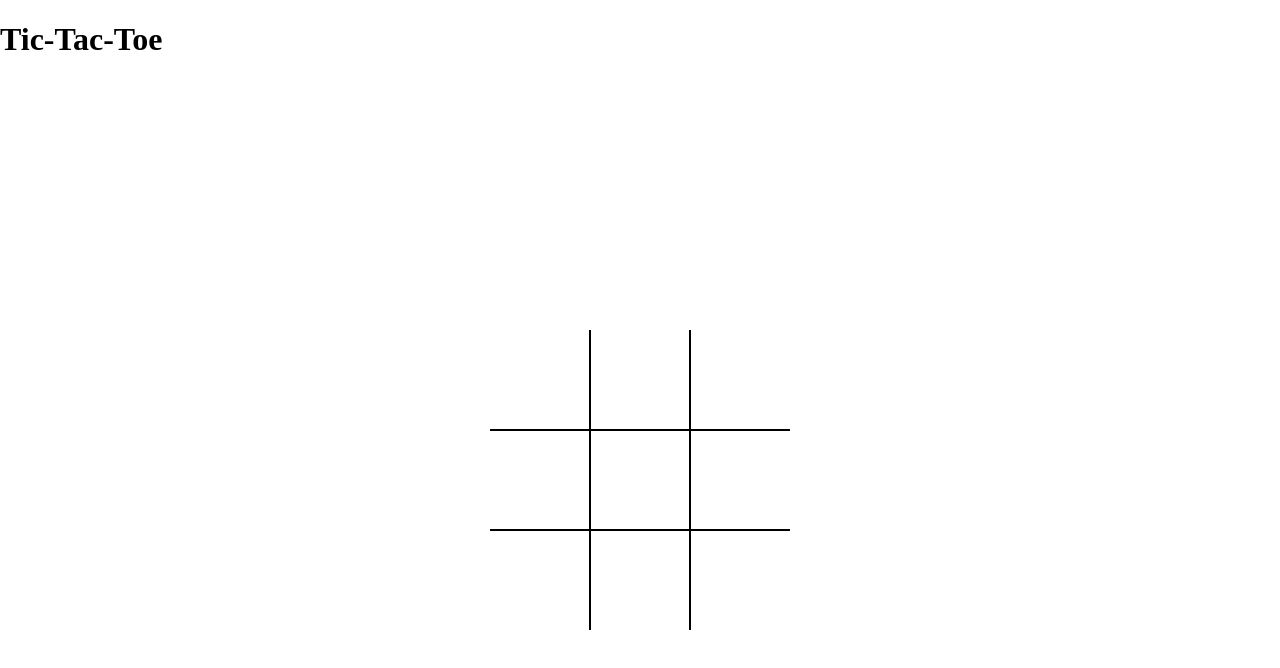
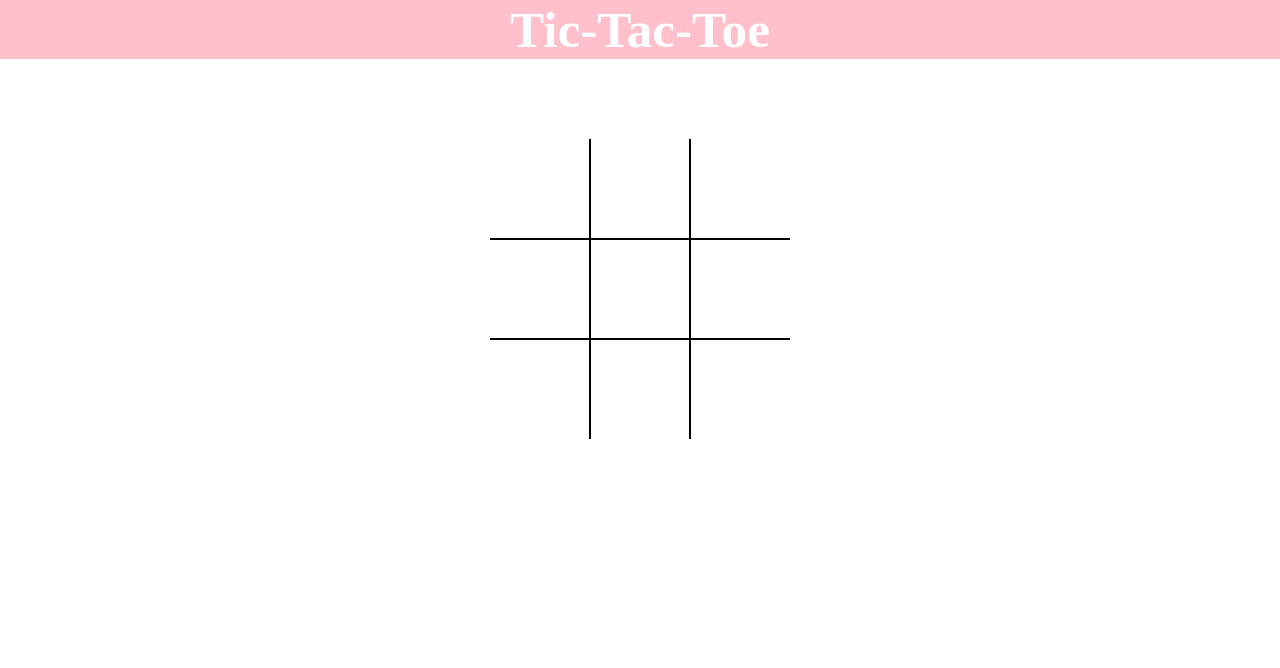
Before and after one commit to campe0n/tictactoe, a plain HTML site: page index.html in a window 1280 px wide. Drawn offline with Linux system fonts and the light colour scheme.

Commit message:
added header

```diff
--- a/index.html
+++ b/index.html
@@ -9,7 +9,9 @@
     <title>Tic-Tac-Toe</title>
   </head>
   <body>
-    <h1>Tic-Tac-Toe</h1>
+    <header>
+      <h1>Tic-Tac-Toe</h1>
+    </header>
     <div class="board" id="board">
       <div class="cell" data-cell></div>
       <div class="cell" data-cell></div>
--- a/styles.css
+++ b/styles.css
@@ -9,14 +9,40 @@
   --mark-size: calc(var(--cell-size) * 0.9);
 }
 
+header {
+  background-color: pink;
+  display: flex;
+  flex-direction: column;
+  justify-content: center;
+  align-items: center;
+  width: 100%;
+  height: 10%;
+}
+
 body {
   margin: 0;
+  width: 100%;
+  height: 90%;
+}
+
+h1 {
+  font-size: 4vw;
+  padding: 0;
+  margin: 0;
+  color: white;
+}
+
+p {
+  font-size: 2vw;
+  margin: 0;
+  padding: 0;
 }
 
 .board {
-  width: 100vw;
-  height: 100vh;
+  width: auto;
+  height: auto;
   display: grid;
+  margin: 5rem auto;
   justify-content: center;
   align-content: center;
   justify-items: center;
@@ -130,7 +156,7 @@ body {
 }
 
 .winning-message button {
-  font-size: 3rem;
+  font-size: 2rem;
   background-color: white;
   border: 1px solid black;
   padding: 0.25rem 0.5rem;
```
